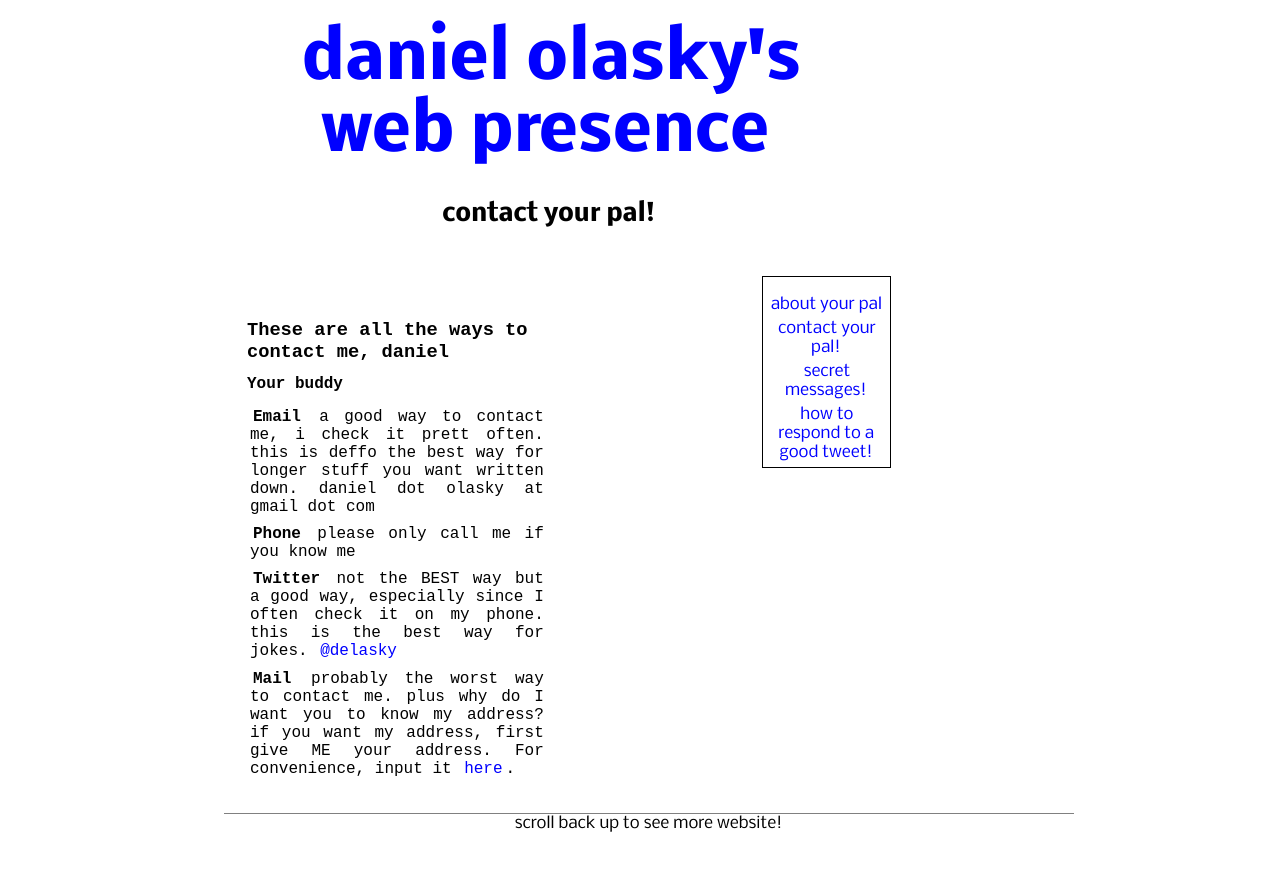
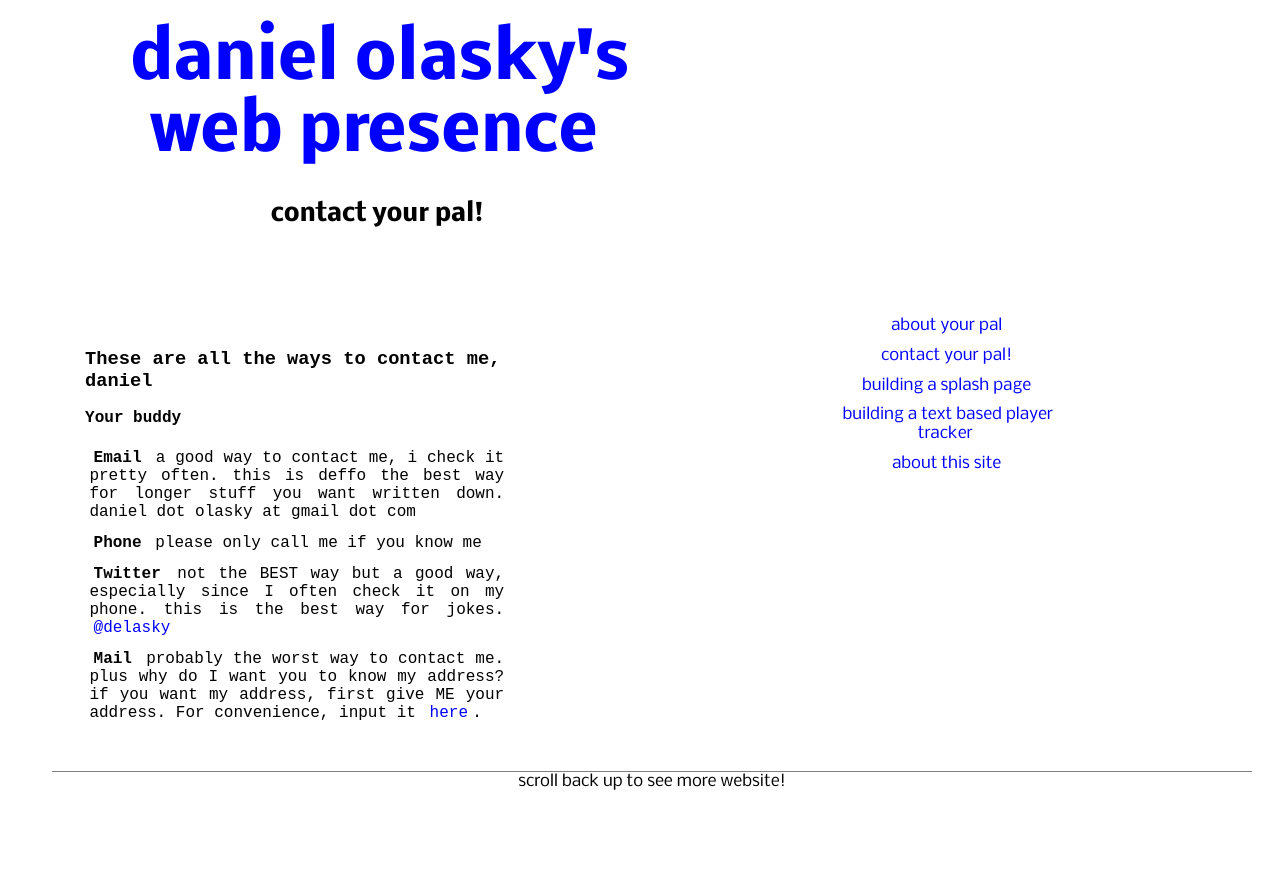
Before and after one commit to delasky/delasky.github.io, a Jekyll site: the page built from _posts/2014-01-25-contact-your-pal.md, in a window 1280 px wide. Shown: the top 871 px of the page. Built offline with Jekyll 4.4.1, drawn with Linux system fonts in a browser that asks for light colours; nearby versions of some CDN libraries; Markdown is read by kramdown in place of the engine named in the settings.

Commit message:
cleaning and updates

```diff
--- /dev/null
+++ b/_posts/2014-01-22-building-a-player-tracker.md
@@ -0,0 +1,15 @@
+---
+layout: post
+title: building a text based player tracker
+---
+
+
+I had this idea kicking around for a tool or app that would make it super easy to learn what your favorite baseball players did in last nights game.
+
+Let's say there are a few baseball players you like. Did you know that during the summer they play baseball games pretty much every day? It's ridiculous. Lets say that you want a quick way to see what your favorite player did in his game last night. You could look up the box score of the game, or use a fantasy baseball player tracker to show you the stats of your player.
+
+A lot of baseball people find these numbers soothing, but there sure are a lot of them! Wouldn't it be easier if instead of seeing all the stats, you could just choose which stats you cared about, and then read a sentence like "Last night, Miguel Cabrera struck out twice and got an RBI."
+
+What if you could do the same thing for five different players, in five different sports! You could pretty much have your own custom sports page, delivering EXACTLY the sports news you want. You could track exactly the stats you want, for exactly the players and teams you care about, all delivered in a way to get the information from the screen into your brain as quickly and frictionlessly as possible.
+
+Anyway, here is [step 1](http://delasky.github.io/project-engine). All it does so far is spit out a sentence based on the stats you choose, but I wrote the script that does it from scratch and building this protoype involved playing with local storage and a lot of other stuff that I had to figure out at the university of Google.
--- a/_posts/2014-01-25-contact-your-pal.md
+++ b/_posts/2014-01-25-contact-your-pal.md
@@ -6,7 +6,7 @@ title: contact your pal!
 ###These are all the ways to contact me, daniel
 ####Your buddy
 
-**Email** a good way to contact me, i check it prett often. this is deffo the best way for longer stuff you want written down. daniel dot olasky at gmail dot com
+**Email** a good way to contact me, i check it pretty often. this is deffo the best way for longer stuff you want written down. daniel dot olasky at gmail dot com
 
 **Phone** please only call me if you know me
 
--- a/css/main.css
+++ b/css/main.css
@@ -58,9 +58,7 @@ MAIN content
 	width: 90%;
 	height: 90%;
 	position: relative;
-}
-.homepage img{
-	width: 100%;
+	text-align: center;
 }
 
 .post {
@@ -100,17 +98,17 @@ Nav block
 }
 
 .pages {
-	width: 50%;
+	width: 75%;
 	padding-top: 5%;
 	text-align: center;
 	list-style-type: none;
-	border: 1px solid black;
-}
+/*	border: 1px solid black;
+*/}
 
 .pages li {
 	border-width: 100px;
-	border-image: url(/images/danielolasky_head.jpg) 40% 35% 55% 15% repeat;
-	margin: 4%;
+/*	border-image: url(/images/danielolasky_head.jpg) 25% 50% 50% 25% stretch;
+*/	margin: 4%;
 }
 /***********
 FOOTER
@@ -135,7 +133,7 @@ MEDIA QUERIES
 	margin: 1%;
 }
 .site {
-	max-width: 850px;
+	max-width: 1200px;
 }
 
 .header{
```
Also changed, not shown: _posts/2014-01-20-about-this-site.md (added, +6 -0 lines), _posts/2014-01-22-how-to-know-a-good-tweet.md (deleted, +0 -20 lines), _posts/2014-01-22-secret-messages.md (deleted, +0 -25 lines), _posts/2014-01-22-splash-page.md (added, +7 -0 lines).
